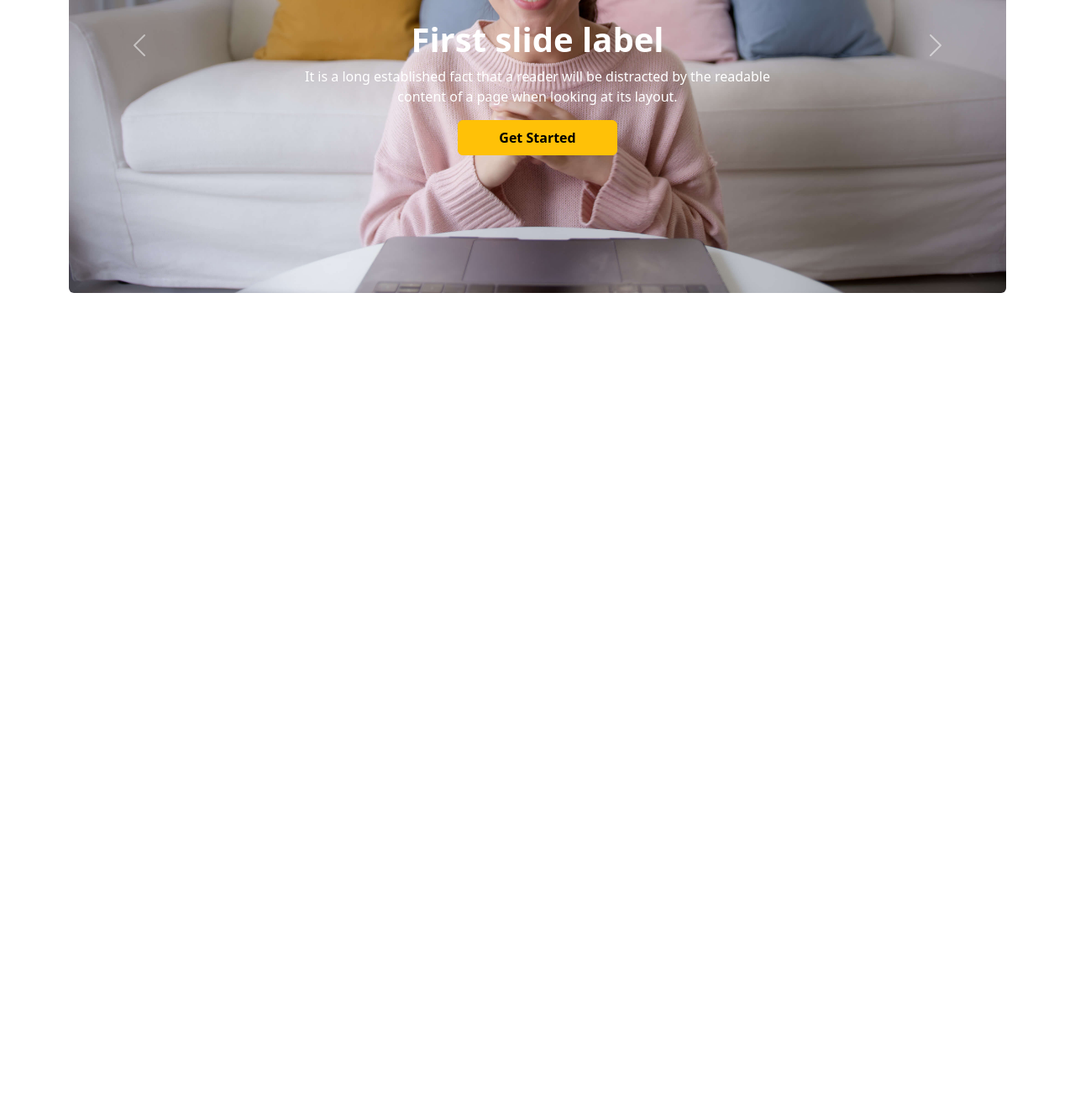
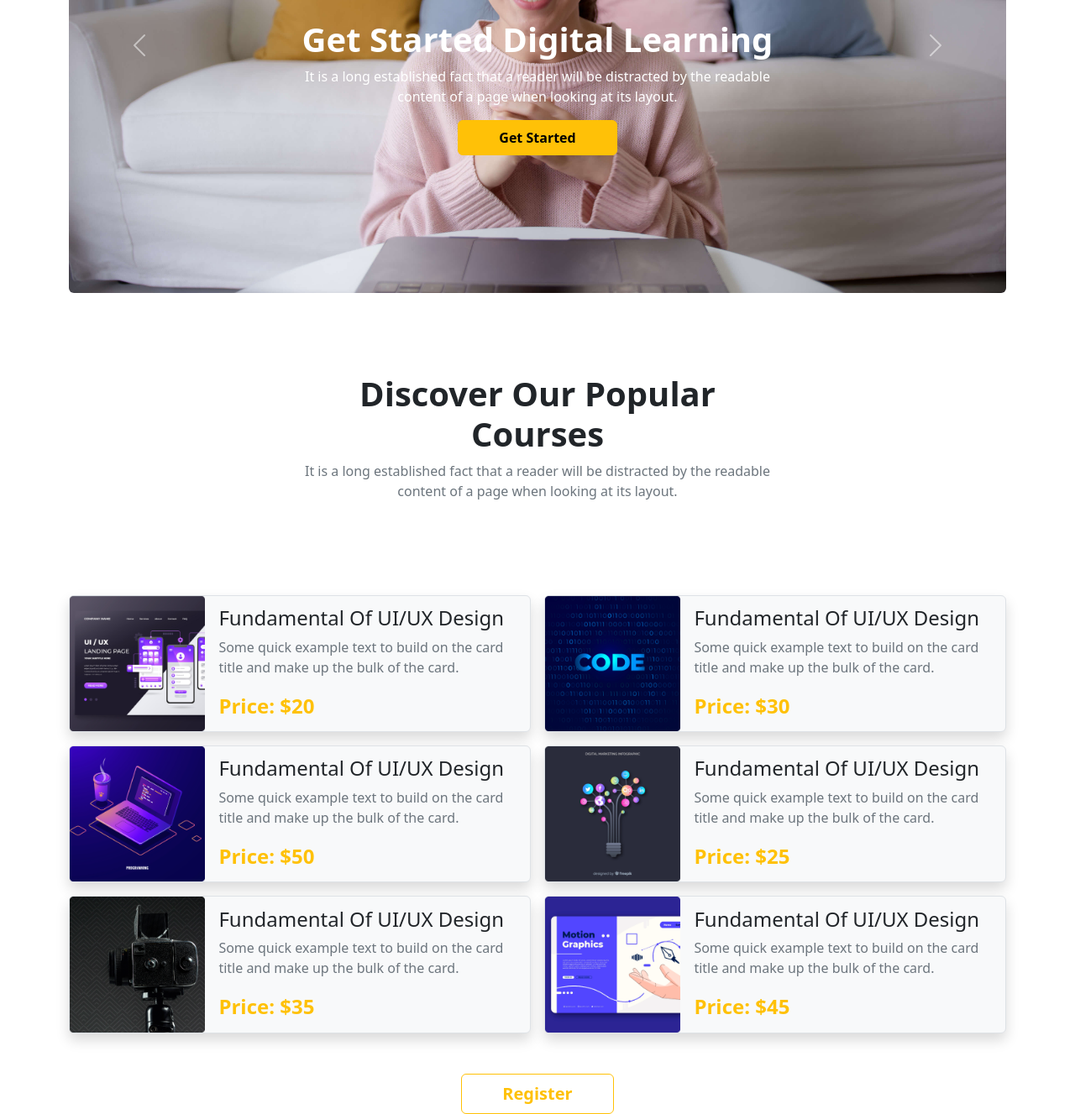
Before and after one commit to TarekSolaiman/assignment-3, a plain HTML site: page index.html in a window 1280 px wide. Shown: the part 326-1653 px from the top of the page at 84% size. Before the commit the page ends 800 px from the top, so only its background shows below. Drawn offline with nearby package versions, Linux system fonts and the light colour scheme.

Commit message:
Courses section

```diff
--- a/index.html
+++ b/index.html
@@ -57,7 +57,8 @@
                     <div class="carousel-item active" data-bs-interval="2000">
                         <img src="images/cover/cover-1.png" class="d-block w-100 rounded" alt="...">
                         <div class="carousel-caption d-none d-md-block pb-5 mb-5">
-                            <h5 class="fs-1 fw-bold">First slide label</h5>
+                            <h5 class="fs-1 fw-bold">Get Started Digital
+                                Learning</h5>
                             <p>It is a long established fact that a reader will be distracted by the readable
                                 <br> content of a page when looking at its layout.
                             </p>
@@ -67,7 +68,8 @@
                     <div class="carousel-item" data-bs-interval="2000">
                         <img src="images/cover/cover-2.jpg" class="d-block w-100 rounded" alt="...">
                         <div class="carousel-caption d-none d-md-block pb-5 mb-5">
-                            <h5 class="fs-1 fw-bold">First slide label</h5>
+                            <h5 class="fs-1 fw-bold">Get Started Digital
+                                Learning</h5>
                             <p>It is a long established fact that a reader will be distracted by the readable
                                 <br> content of a page when looking at its layout.
                             </p>
@@ -77,7 +79,8 @@
                     <div class="carousel-item" data-bs-interval="2000">
                         <img src="images/cover/cover-3.jpg" class="d-block w-100 rounded" alt="...">
                         <div class="carousel-caption d-none d-md-block pb-5 mb-5">
-                            <h5 class="fs-1 fw-bold">First slide label</h5>
+                            <h5 class="fs-1 fw-bold">Get Started Digital
+                                Learning</h5>
                             <p>It is a long established fact that a reader will be distracted by the readable
                                 <br> content of a page when looking at its layout.
                             </p>
@@ -99,7 +102,109 @@
         </section>
         <!-- Slider end -->
     </header>
+    <!-- header end  -->
+    <main>
+        <section class="container">
+            <div class="text-center my-5 py-5">
+                <h1 class="fw-bold">Discover Our Popular
+                    <br> Courses
+                </h1>
+                <p class="text-muted">It is a long established fact that a reader will be distracted by the readable
+                    <br>
+                    content of a page when looking at its layout.
+                </p>
+            </div>
 
+            <div>
+                <div class="row g-3 mb-5">
+                    <div class="col-6">
+                        <div class="border bg-light d-flex align-items-center shadow rounded">
+                            <div class="w-50">
+                                <img class="img-fluid" src="images/course/course-1.png" alt="">
+                            </div>
+                            <div class="ps-3">
+                                <h4>Fundamental Of UI/UX Design</h4>
+                                <p class="text-muted">Some quick example text to build on the card title
+                                    and make up the bulk of the card.</p>
+                                <span class="fs-4 fw-bold text-warning">Price: $20</span>
+                            </div>
+                        </div>
+                    </div>
+                    <div class="col-6">
+                        <div class="border bg-light d-flex align-items-center shadow rounded">
+                            <div class="w-50">
+                                <img class="img-fluid" src="images/course/course-2.png" alt="">
+                            </div>
+                            <div class="ps-3">
+                                <h4>Fundamental Of UI/UX Design</h4>
+                                <p class="text-muted">Some quick example text to build on the card title
+                                    and make up the bulk of the card.</p>
+                                <span class="fs-4 fw-bold text-warning">Price: $30</span>
+                            </div>
+                        </div>
+                    </div>
+                    <div class="col-6">
+                        <div class="border bg-light d-flex align-items-center shadow rounded">
+                            <div class="w-50">
+                                <img class="img-fluid" src="images/course/course-3.png" alt="">
+                            </div>
+                            <div class="ps-3">
+                                <h4>Fundamental Of UI/UX Design</h4>
+                                <p class="text-muted">Some quick example text to build on the card title
+                                    and make up the bulk of the card.</p>
+                                <span class="fs-4 fw-bold text-warning">Price: $50</span>
+                            </div>
+                        </div>
+                    </div>
+                    <div class="col-6">
+                        <div class="border bg-light d-flex align-items-center shadow rounded">
+                            <div class="w-50">
+                                <img class="img-fluid" src="images/course/course-4.png" alt="">
+                            </div>
+                            <div class="ps-3">
+                                <h4>Fundamental Of UI/UX Design</h4>
+                                <p class="text-muted">Some quick example text to build on the card title
+                                    and make up the bulk of the card.</p>
+                                <span class="fs-4 fw-bold text-warning">Price: $25</span>
+                            </div>
+                        </div>
+                    </div>
+                    <div class="col-6">
+                        <div class="border bg-light d-flex align-items-center shadow rounded">
+                            <div class="w-50">
+                                <img class="img-fluid" src="images/course/course-5.png" alt="">
+                            </div>
+                            <div class="ps-3">
+                                <h4>Fundamental Of UI/UX Design</h4>
+                                <p class="text-muted">Some quick example text to build on the card title
+                                    and make up the bulk of the card.</p>
+                                <span class="fs-4 fw-bold text-warning">Price: $35</span>
+                            </div>
+                        </div>
+                    </div>
+                    <div class="col-6">
+                        <div class="border bg-light d-flex align-items-center shadow rounded">
+                            <div class="w-50">
+                                <img class="img-fluid" src="images/course/course-6.png" alt="">
+                            </div>
+                            <div class="ps-3">
+                                <h4>Fundamental Of UI/UX Design</h4>
+                                <p class="text-muted">Some quick example text to build on the card title
+                                    and make up the bulk of the card.</p>
+                                <span class="fs-4 fw-bold text-warning">Price: $45</span>
+                            </div>
+                        </div>
+                    </div>
+
+                </div>
+            </div>
+            <div class="text-center">
+                <span class="btn btn-outline-warning py-2 px-5 fs-5 fw-bold" type="submit">Register</span>
+            </div>
+            <!-- Courses title end -->
+        </section>
+
+    </main>
 
     <!-- js link add -->
     <script src="https://cdn.jsdelivr.net/npm/bootstrap@5.2.0/dist/js/bootstrap.bundle.min.js
```
